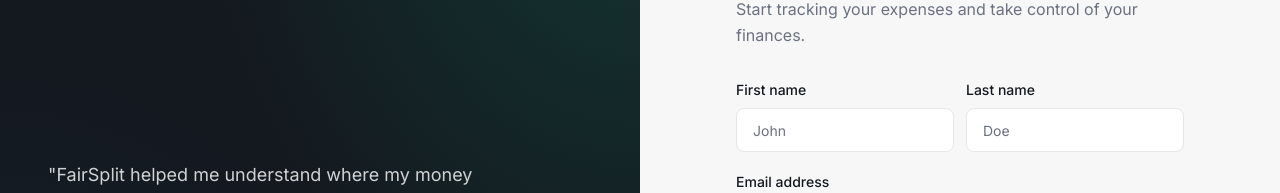
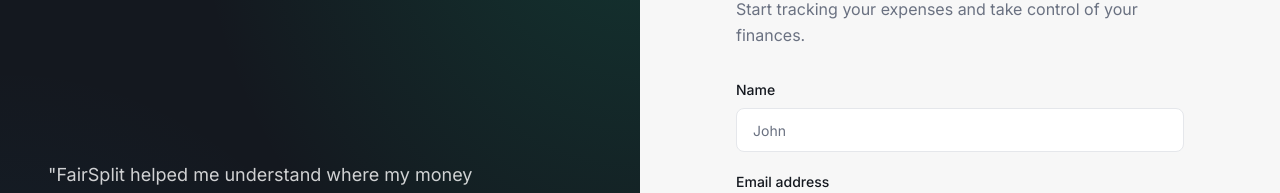
Before and after one commit to StevenNZ/fairplit-cursor, a React (Vite) app: page /register in a window 1280 px wide. Shown: the part 172-365 px from the top of the page. Built offline with nearby package versions, Linux system fonts and the light colour scheme.

Commit message:
feat: register integrated

```diff
--- a/src/app/(auth)/register/page.tsx
+++ b/src/app/(auth)/register/page.tsx
@@ -4,12 +4,16 @@
 import { Input } from "@/components/ui/input"
 import { Label } from "@/components/ui/label"
 import { Eye, EyeOff, ArrowRight, Check } from "lucide-react"
+import { useRegister } from "@/hooks/useAuth"
 
 export default function RegisterPage() {
   const navigate = useNavigate()
+  const registerMutation = useRegister();
   const [showPassword, setShowPassword] = useState(false)
   const [isLoading, setIsLoading] = useState(false)
   const [password, setPassword] = useState("")
+  const [email, setEmail] = useState("")
+  const [name, setName] = useState("")
 
   const passwordChecks = [
     { label: "At least 8 characters", met: password.length >= 8 },
@@ -20,9 +24,15 @@
   const handleSubmit = async (e: React.FormEvent<HTMLFormElement>) => {
     e.preventDefault()
     setIsLoading(true)
-    await new Promise((resolve) => setTimeout(resolve, 800))
-    setIsLoading(false)
-    navigate({ to: "/dashboard" })
+
+    try {
+      await registerMutation.mutateAsync({ email, password, name })
+      navigate({ to: "/login" });
+      } catch (err) {
+      console.error(err)
+    } finally {
+      setIsLoading(false)
+    }
   }
 
   return (
@@ -42,27 +52,17 @@
       </div>
 
       <form onSubmit={handleSubmit} className="flex flex-col gap-5">
-        <div className="grid grid-cols-2 gap-3">
+        <div className="grid grid-cols-1 gap-3">
           <div className="flex flex-col gap-2">
             <Label htmlFor="firstName" className="text-sm font-medium text-foreground">
-              First name
+              Name
             </Label>
             <Input
               id="firstName"
               type="text"
               placeholder="John"
-              required
-              className="h-11 bg-card border-border px-4 text-foreground placeholder:text-muted-foreground focus-visible:ring-ring"
-            />
-          </div>
-          <div className="flex flex-col gap-2">
-            <Label htmlFor="lastName" className="text-sm font-medium text-foreground">
-              Last name
-            </Label>
-            <Input
-              id="lastName"
-              type="text"
-              placeholder="Doe"
+              value={name}
+              onChange={(e) => setName(e.target.value)}
               required
               className="h-11 bg-card border-border px-4 text-foreground placeholder:text-muted-foreground focus-visible:ring-ring"
             />
@@ -77,6 +77,8 @@
             id="email"
             type="email"
             placeholder="you@example.com"
+            value={email}
+            onChange={(e) => setEmail(e.target.value)}
             required
             className="h-11 bg-card border-border px-4 text-foreground placeholder:text-muted-foreground focus-visible:ring-ring"
           />
```
